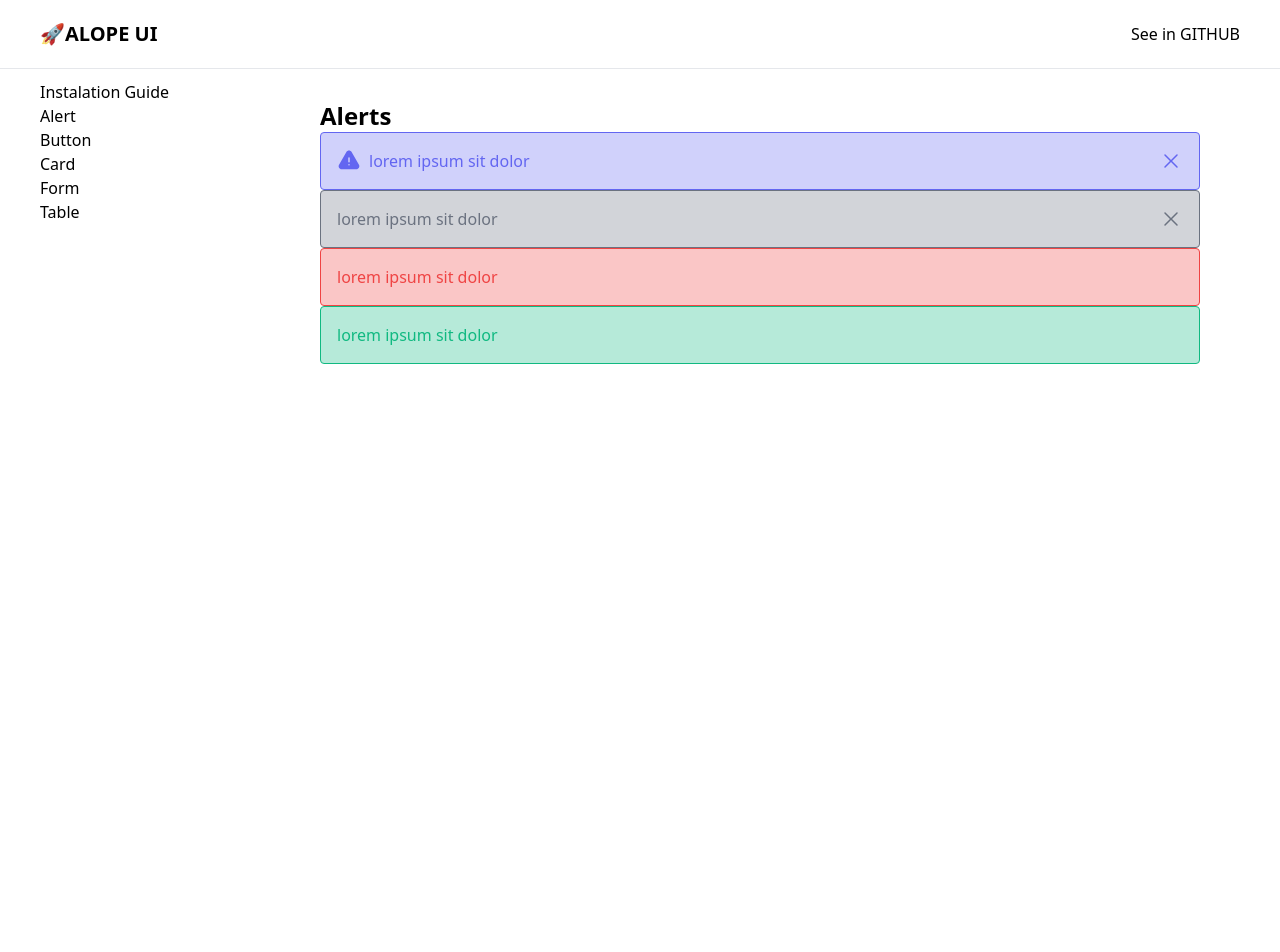
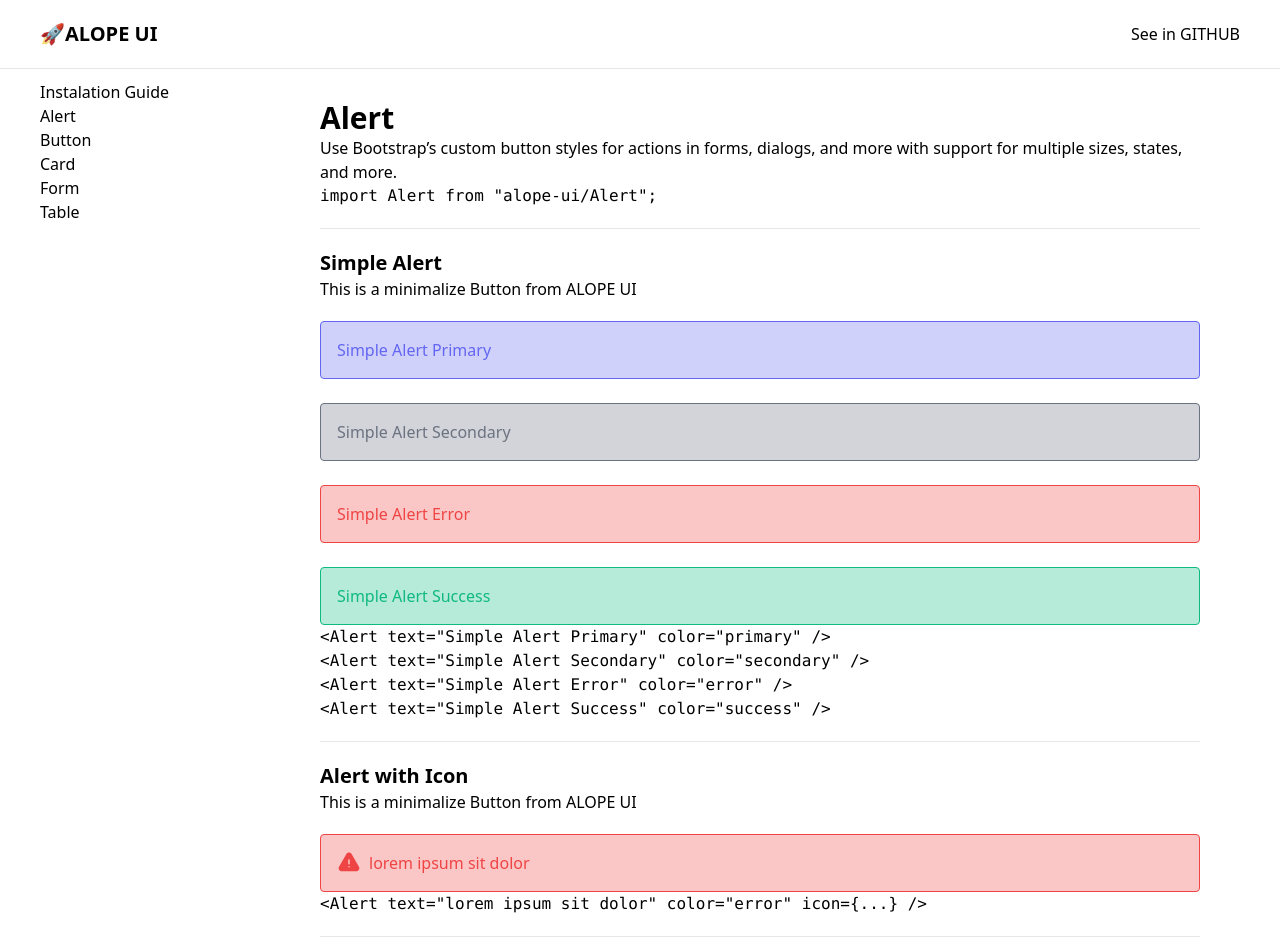
Before and after one commit to ilhamhafidz404/alope-ui, a React (Vite) app: page /alert in a window 1280 px wide. Shown: the top 952 px of the page. Before the commit the page ends 800 px from the top, so only its background shows below. Built offline with nearby package versions, Linux system fonts and the light colour scheme.

Commit message:
Documentation for Alert Component

```diff
--- a/src/App.tsx
+++ b/src/App.tsx
@@ -1,9 +1,6 @@
-import { Button } from "../Button";
-import Card from "../Card";
 import Input from "../Input";
 import Select from "../Select";
 import Table from "../Table";
-import Alert from "../Alert";
 
 // components
 import ButtonDocs from "./components/Buttons";
@@ -11,6 +8,7 @@ import ButtonDocs from "./components/Buttons";
 //
 import { BrowserRouter as Router, Routes, Route, Link } from "react-router-dom";
 import CardDocs from "./components/Cards";
+import AlertDocs from "./components/Alerts";
 
 function App() {
   const data = [
@@ -55,42 +53,7 @@ function App() {
         <main className="col-span-4">
           <div className="container px-10 py-5">
             <Routes>
-              <Route
-                path="/alert"
-                element={
-                  <section>
-                    <h2 className="text-2xl font-bold">Alerts</h2>
-                    <Alert
-                      text="lorem ipsum sit dolor"
-                      label="primary-alert"
-                      color="primary"
-                      icon={
-                        <svg
-                          xmlns="http://www.w3.org/2000/svg"
-                          viewBox="0 0 24 24"
-                          fill="currentColor"
-                          className="size-6"
-                        >
-                          <path
-                            fill-rule="evenodd"
-                            d="M9.401 3.003c1.155-2 4.043-2 5.197 0l7.355 12.748c1.154 2-.29 4.5-2.599 4.5H4.645c-2.309 0-3.752-2.5-2.598-4.5L9.4 3.003ZM12 8.25a.75.75 0 0 1 .75.75v3.75a.75.75 0 0 1-1.5 0V9a.75.75 0 0 1 .75-.75Zm0 8.25a.75.75 0 1 0 0-1.5.75.75 0 0 0 0 1.5Z"
-                            clip-rule="evenodd"
-                          />
-                        </svg>
-                      }
-                      withClose
-                    />
-                    <Alert
-                      text="lorem ipsum sit dolor"
-                      color="secondary"
-                      withClose
-                      label="secondary-alert"
-                    />
-                    <Alert text="lorem ipsum sit dolor" color="error" />
-                    <Alert text="lorem ipsum sit dolor" color="success" />
-                  </section>
-                }
-              />
+              <Route path="/alert" element={<AlertDocs />} />
               <Route path="/button" element={<ButtonDocs />} />
               <Route path="/card" element={<CardDocs />} />
               <Route
--- /dev/null
+++ b/src/components/Alerts/index.tsx
@@ -0,0 +1,26 @@
+import Code from "../CodePrisma";
+import SimpleAlertDocs from "./simple";
+import AlertWithCloseDocs from "./withClose";
+import AlertWithIconDocs from "./withIcon";
+
+export default function AlertDocs() {
+  return (
+    <section>
+      <h2 className="text-3xl font-bold">Alert</h2>
+      <p>
+        Use Bootstrap’s custom button styles for actions in forms, dialogs, and
+        more with support for multiple sizes, states, and more.
+      </p>
+      <Code code={`import Alert from "alope-ui/Alert";`} language="js" />
+
+      <hr className="my-5" />
+      <SimpleAlertDocs />
+
+      <hr className="my-5" />
+      <AlertWithIconDocs />
+
+      <hr className="my-5" />
+      <AlertWithCloseDocs />
+    </section>
+  );
+}
--- /dev/null
+++ b/src/components/Alerts/simple.tsx
@@ -0,0 +1,24 @@
+import Alert from "../../../Alert";
+import Code from "../CodePrisma";
+
+import codes from "./../../data/codes.json";
+
+export default function SimpleAlertDocs() {
+  return (
+    <div className="mt-4">
+      <h3 className="text-xl font-semibold">Simple Alert</h3>
+      <p>This is a minimalize Button from ALOPE UI</p>
+
+      <div className="mt-5">
+        <Alert text="Simple Alert Primary" color="primary" />
+        <br />
+        <Alert text="Simple Alert Secondary" color="secondary" />
+        <br />
+        <Alert text="Simple Alert Error" color="error" />
+        <br />
+        <Alert text="Simple Alert Success" color="success" />
+      </div>
+      <Code code={codes.alerts.simple} language="html" />
+    </div>
+  );
+}
--- /dev/null
+++ b/src/components/Alerts/withClose.tsx
@@ -0,0 +1,22 @@
+import Alert from "../../../Alert";
+import Code from "../CodePrisma";
+
+import codes from "./../../data/codes.json";
+
+export default function AlertWithCloseDocs() {
+  return (
+    <div className="mt-4">
+      <h3 className="text-xl font-semibold">Alert with Close Button</h3>
+      <p>This is a minimalize Button from ALOPE UI</p>{" "}
+      <div className="mt-5">
+        <Alert
+          text="lorem ipsum sit dolor"
+          color="primary"
+          withClose
+          label="primary-alert"
+        />
+      </div>
+      <Code code={codes.alerts.withIcon} language="html" />
+    </div>
+  );
+}
--- /dev/null
+++ b/src/components/Alerts/withIcon.tsx
@@ -0,0 +1,34 @@
+import Alert from "../../../Alert";
+import Code from "../CodePrisma";
+
+import codes from "./../../data/codes.json";
+
+export default function AlertWithIconDocs() {
+  return (
+    <div className="mt-4">
+      <h3 className="text-xl font-semibold">Alert with Icon</h3>
+      <p>This is a minimalize Button from ALOPE UI</p>{" "}
+      <div className="mt-5">
+        <Alert
+          text="lorem ipsum sit dolor"
+          color="error"
+          icon={
+            <svg
+              xmlns="http://www.w3.org/2000/svg"
+              viewBox="0 0 24 24"
+              fill="currentColor"
+              className="size-6"
+            >
+              <path
+                fill-rule="evenodd"
+                d="M9.401 3.003c1.155-2 4.043-2 5.197 0l7.355 12.748c1.154 2-.29 4.5-2.599 4.5H4.645c-2.309 0-3.752-2.5-2.598-4.5L9.4 3.003ZM12 8.25a.75.75 0 0 1 .75.75v3.75a.75.75 0 0 1-1.5 0V9a.75.75 0 0 1 .75-.75Zm0 8.25a.75.75 0 1 0 0-1.5.75.75 0 0 0 0 1.5Z"
+                clip-rule="evenodd"
+              />
+            </svg>
+          }
+        />
+      </div>
+      <Code code={codes.alerts.withIcon} language="html" />
+    </div>
+  );
+}
--- a/src/components/Cards/index.tsx
+++ b/src/components/Cards/index.tsx
@@ -12,7 +12,7 @@ export default function CardDocs() {
         more with support for multiple sizes, states, and more.
       </p>
       <Code
-        code={`import { Button } from "../../../Button";\nimport { Button, ButtonIcon } from "alope-ui/Button";`}
+        code={`import { Button } from "alope-ui/Button";\nimport { Button, ButtonIcon } from "alope-ui/Button";`}
         language="js"
       />
 
--- a/src/data/codes.json
+++ b/src/data/codes.json
@@ -11,5 +11,10 @@
     "simple": "<Card \n\ttitle=\"Card Title\"\n\tsubtitle=\"ini subtitle\" \n\tdescription=\"...\"\n/>",
     "withButton": "<Card \n\ttitle=\"Card Title\" \n\tsubtitle=\"ini subtitle\" \n\tdescription=\"...\" \n\tbutton={<Button text={\"Detail\"} color=\"primary\" fullWidth />}  \n/> \n\n<Card \n\ttitle=\"Card Title\" \n\tsubtitle=\"ini subtitle\" \n\tdescription=\"...\" \n\tbutton={<Button text={\"Detail\"} color=\"primary\" fullWidth />} \n\tsecondaryButton={<Button text={\"Delete\"} color=\"error\"/>} \n/>\n\n<Card \n\ttitle=\"Card Title\" \n\tsubtitle=\"ini subtitle\" \n\tdescription=\"...\" \n\tbutton={<Button text={\"Detail\"} color=\"primary\" fullWidth />} \n\tsecondaryButton={<Button text={\"Delete\"} color=\"error\"  />} \n\tsecondaryButtonOnLeft\n/>",
     "withImage": "<Card \n\timage=\"...\" \n\ttitle=\"Card Title\" \n\tsubtitle=\"ini subtitle\" \n\tdescription=\"...\" \n\tbutton={<Button text={\"Detail\"} color=\"primary\" fullWidth />} \n\tsecondaryButton={<Button text={\"Delete\"} color=\"error\" />} \n\tribbon=\"Discount\" \n/>  \n\n<Card \n\timage=\"...\" \n\ttitle=\"Card Title\" \n\tsubtitle=\"ini subtitle\" \n\tdescription=\"...\" \n\tbutton={<Button text={\"Detail\"} color=\"primary\" fullWidth />} \n\tsecondaryButton={<Button text={\"Delete\"} color=\"error\" />} \n\tsecondaryButtonOnLeft \n/>"
+  },
+  "alerts": {
+    "simple": "<Alert text=\"Simple Alert Primary\" color=\"primary\" /> \n<Alert text=\"Simple Alert Secondary\" color=\"secondary\" />\n<Alert text=\"Simple Alert Error\" color=\"error\" />\n<Alert text=\"Simple Alert Success\" color=\"success\" />",
+    "withIcon": "<Alert text=\"lorem ipsum sit dolor\" color=\"error\" icon={...} />",
+    "withClose": "<Alert text=\"lorem ipsum sit dolor\" color=\"primary\" withClose label=\"primary-alert\" />"
   }
 }
```
